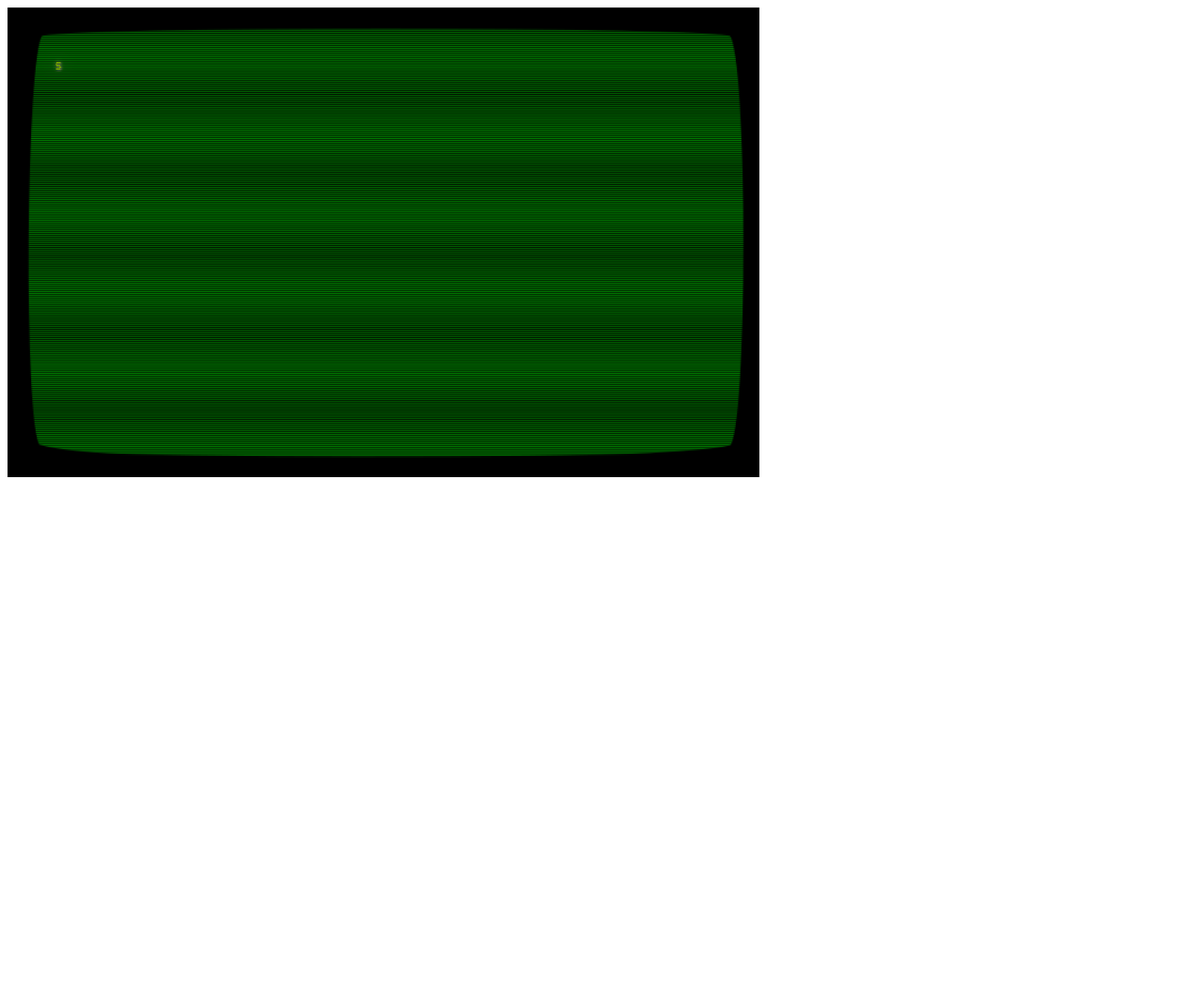
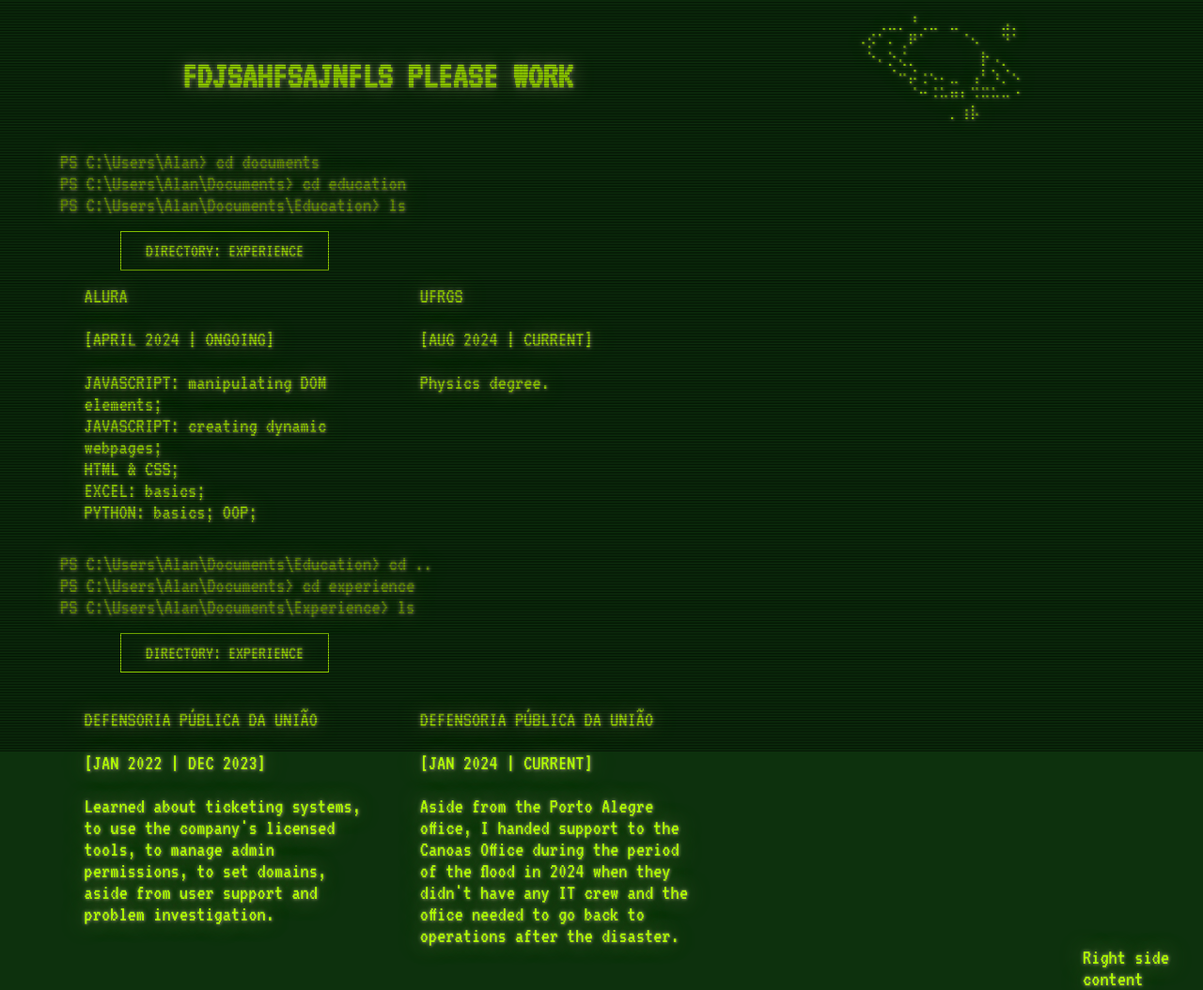
Before and after one commit to 707EXTREM3/green-terminal-page, a plain HTML site: page index.html in a window 1280 px wide. Shown: the whole page at 94% size. Before the commit the page ends 800 px from the top, so only its background shows below. Drawn offline with Linux system fonts and the light colour scheme.

Commit message:
first commit

```diff
--- a/index.html
+++ b/index.html
@@ -1,53 +1,111 @@
 <!DOCTYPE html>
 <html lang="en">
-<head>
-    <meta charset="UTF-8">
-    <meta name="viewport" content="width=device-width, initial-scale=1.0">
+  <head>
+    <meta charset="UTF-8" />
+    <meta name="viewport" content="width=device-width, initial-scale=1.0" />
     <title>Document</title>
-    <link rel="stylesheet" href="https://fonts.googleapis.com/css2?family=VT323&display=swap">
-</head>
-<style>
-    #screen{
-        position: relative; /*place position of absolute objects and can overlay each other inside the screen*/
-        width: 800px;
-        height: 500px;
-        background-color: green;
-    }
-    #scan, #bezel{
-        position: absolute;
-        width: 100%;
-        height: 100%;
-        top: 0;
-        left: 0;
-        pointer-events: none;
-    }
-    #scan{
-        opacity: 90%;
-    }
-    .noselect {
-        -webkit-touch-callout: none; /* iOS Safari */
-        -webkit-user-select: none; /* Safari */
-        -khtml-user-select: none; /* Konqueror HTML */
-        -moz-user-select: none; /* Old versions of Firefox */
-        -ms-user-select: none; /* Internet Explorer/Edge */
-        user-select: none; /* Non-prefixed version, currently
-                                  supported by Chrome, Edge, Opera and Firefox */
-}
-    #content{
-        font-family: VT323;
-        padding: 50px;
-        color: rgb(177, 253, 0);
-        font-size: 20px;
-        text-shadow: 1px 1px 2px rgb(160, 180, 130), 0 0 1em rgb(160, 180, 130), 0 0 0.2em rgb(160, 180, 130);
-    }
-</style>
-<body>
-    <div id="screen">
-        <img src="scanlines.png" id="scan" class="noselect">
-        <img src="bezel.png" id="bezel" class="noselect">
-        <div id="content">
-            s
-        </div>
+    <link
+      rel="stylesheet"
+      href="https://fonts.googleapis.com/css2?family=VT323&display=swap"
+    />
+    <link rel="stylesheet" href="styles.css" />
+  </head>
+  <body>
+    <div class="container">
+      <img src="scanlines.png" id="scan" class="noselect" />
+      <header>
+        <h1>FDJSAHFSAJNFLS PLEASE WORK</h1>
+        <pre id="planet">
+            ⠀⠀⢀⣀⡀⠘⢀⣀⠀⣀⠀⠀⠀⠀⣠⡀
+            ⠠⡪⠁⠄⢀⠟⠁⠀⠀⠀⠈⠢⠀⠀⠙⠁
+            ⠀⠑⠄⡑⢌⡀⠀⠀⠀⠀⠀⠀⡗⠠⡀⠀
+            ⠀⠀⠀⠈⠒⡬⢐⠢⠄⣀⠀⢠⠃⠱⡈⠢
+            ⠀⠀⠀⠀⠀⠈⠒⠨⠥⠶⠆⠩⠭⠥⠤⠐
+            ⠀⠀⠀⠀⠀⠀⠀⠀⠀⡀⢰⡧⠀⠀⠀⠀
+        </pre>
+      </header>
+      <main>
+        <section id="path">
+          <p>PS C:\Users\Alan> cd documents</p>
+          <p>PS C:\Users\Alan\Documents> cd education</p>
+          <p>PS C:\Users\Alan\Documents\Education> ls</p>
+        </section>
+        <br />
+        <div><p id="box">DIRECTORY: EXPERIENCE</p></div>
+        <br />
+        <section id="lsContent">
+          <div id="spacing">
+            <p>ALURA</p>
+            <br />
+            <p>[APRIL 2024 | ONGOING]</p>
+            <p>
+              <br />
+              JAVASCRIPT: manipulating DOM elements;<br />
+              JAVASCRIPT: creating dynamic webpages;<br />
+              HTML & CSS;<br />
+              EXCEL: basics;<br />
+              PYTHON: basics; OOP;<br />
+            </p>
+          </div>
+          <div id="spacing">
+            <p>UFRGS</p>
+            <br />
+            <p>[AUG 2024 | CURRENT]</p>
+            <br />
+            <p>Physics degree.</p>
+          </div>
+        </section>
+        <br /><br />
+        <section id="path">
+          <p>PS C:\Users\Alan\Documents\Education> cd ..</p>
+          <p>PS C:\Users\Alan\Documents> cd experience</p>
+          <p>PS C:\Users\Alan\Documents\Experience> ls</p>
+        </section>
+        <br />
+        <div><p id="box">DIRECTORY: EXPERIENCE</p></div>
+        <br />
+        <section id="lsContent">
+          <div id="spacing">
+            <br />
+            <p>DEFENSORIA PÚBLICA DA UNIÃO</p>
+            <br />
+            <p>[JAN 2022 | DEC 2023]</p>
+            <br />
+            <p>
+              Learned about ticketing systems, to use the company's licensed
+              tools, to manage admin permissions, to set domains, aside from
+              user support and problem investigation.
+            </p>
+          </div>
+          <div id="spacing">
+            <br />
+            <p>DEFENSORIA PÚBLICA DA UNIÃO</p>
+            <br />
+            <p>[JAN 2024 | CURRENT]</p>
+            <br />
+            <p>
+              Aside from the Porto Alegre office, I handed support to the Canoas
+              Office during the period of the flood in 2024 when they didn't
+              have any IT crew and the office needed to go back to operations
+              after the disaster.
+            </p>
+          </div>
+        </section>
+      </main>
+      <aside>
+        <p>Right side content</p>
+      </aside>
     </div>
-</body>
+  </body>
 </html>
+
+<!-- -------------------
+<pre>
+    ⠀⠀⢀⣀⡀⠘⢀⣀⠀⣀⠀⠀⠀⠀⣠⡀
+    ⠠⡪⠁⠄⢀⠟⠁⠀⠀⠀⠈⠢⠀⠀⠙⠁
+    ⠀⠑⠄⡑⢌⡀⠀⠀⠀⠀⠀⠀⡗⠠⡀⠀
+    ⠀⠀⠀⠈⠒⡬⢐⠢⠄⣀⠀⢠⠃⠱⡈⠢
+    ⠀⠀⠀⠀⠀⠈⠒⠨⠥⠶⠆⠩⠭⠥⠤⠐
+    ⠀⠀⠀⠀⠀⠀⠀⠀⠀⡀⢰⡧⠀⠀⠀⠀
+</pre>
+> -->
--- /dev/null
+++ b/styles.css
@@ -0,0 +1,116 @@
+:root {
+  --text-color: rgb(177, 253, 0);
+  --font-size: 23px;
+  --text-shadow: 1px 1px 2px rgb(81, 94, 62), 0 0 1em rgb(114, 134, 84),
+    0 0 0.2em rgb(160, 180, 130);
+}
+
+html,
+body {
+  margin: 0;
+  padding: 0;
+  font-family: VT323;
+  position: relative; /*place position of absolute objects and can overlay each other inside the screen*/
+  width: 100%;
+  height: 100%;
+  background-color: rgb(13, 49, 13);
+}
+header {
+  position: relative;
+  grid-area: header;
+  color: var(--text-color);
+  font-size: 20px;
+  text-shadow: var(--text-shadow);
+  display: flex;
+  justify-content: space-evenly;
+  align-items: center;
+}
+
+main {
+  grid-area: section;
+  position: relative;
+}
+
+aside {
+  grid-area: aside;
+  color: var(--text-color);
+  font-size: var(--font-size);
+  text-shadow: var(--text-shadow);
+  width: 10%;
+  padding-left: 15px;
+  margin-left: 15px;
+  float: right;
+}
+#path {
+  color: rgb(126, 180, 0);
+  font-size: var(--font-size);
+  text-shadow: var(--text-shadow);
+  padding-left: 5%;
+  /* display: flex;
+  justify-content: space-evenly; */
+  /* width: 10%; */
+  /* float: right; */
+}
+
+#spacing {
+  width: 25%;
+}
+
+#box {
+  width: 200px;
+  color: var(--text-color);
+  font-size: 20px;
+  text-shadow: var(--text-shadow);
+  margin-left: 10%;
+  display: flex;
+  justify-content: center;
+  align-items: center;
+  border: 1px solid;
+  padding: 10px;
+}
+
+#lsContent {
+  color: var(--text-color);
+  font-size: var(--font-size);
+  text-shadow: var(--text-shadow);
+  padding-left: 7%;
+  display: flex;
+  gap: 5%;
+}
+
+#scan {
+  position: absolute;
+  width: 100%;
+  height: 100%;
+  top: 0;
+  left: 0;
+  pointer-events: none;
+  z-index: 1;
+  opacity: 60%;
+}
+#planet {
+  font-size: 15px;
+}
+.noselect {
+  -webkit-touch-callout: none; /* iOS Safari */
+  -webkit-user-select: none; /* Safari */
+  -khtml-user-select: none; /* Konqueror HTML */
+  -moz-user-select: none; /* Old versions of Firefox */
+  -ms-user-select: none; /* Internet Explorer/Edge */
+  user-select: none; /* Non-prefixed version, currently
+                                supported by Chrome, Edge, Opera and Firefox */
+}
+
+p {
+  margin: 0;
+}
+
+#right-box {
+  position: absolute;
+  top: 20px; /* A partir do topo da página */
+  right: 10px; /* A partir da borda direita */
+  background-color: rgba(0, 0, 0, 0.7); /* Para destacar */
+  color: #fff;
+  padding: 10px;
+  font-size: 18px;
+}
```
